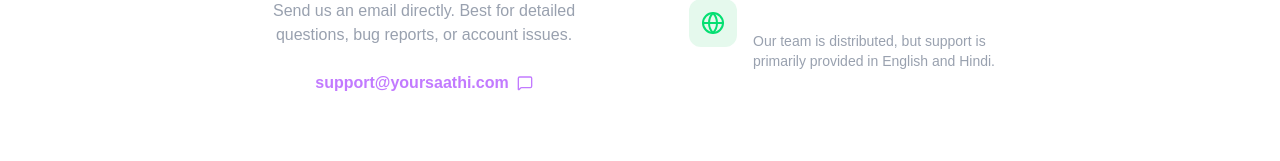
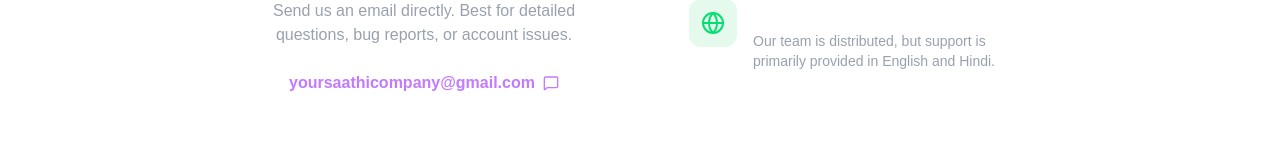
Before and after one commit to yoursaathicompany/YourSaathi, a Next.js app: page /contact in a window 1280 px wide. Shown: the part 604-765 px from the top of the page. Built offline with nearby package versions, Linux system fonts and the light colour scheme; no server answers.

Commit message:
fix: update contact email to yoursaathicompany@gmail.com

```diff
--- a/src/app/contact/page.tsx
+++ b/src/app/contact/page.tsx
@@ -9,7 +9,7 @@ export const metadata: Metadata = {
 };
 
 export default function ContactUsPage() {
-  const supportEmail = 'support@yoursaathi.com'; // Replace with your actual support email
+  const supportEmail = 'yoursaathicompany@gmail.com'; // Replace with your actual support email
   const mailtoLink = `mailto:${supportEmail}?subject=Support Request - YourSaathi&body=Hi YourSaathi Team,%0D%0A%0D%0AI need help with...`;
 
   return (
```
